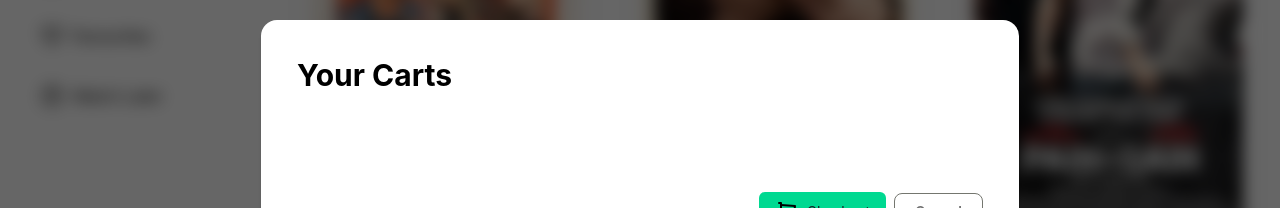
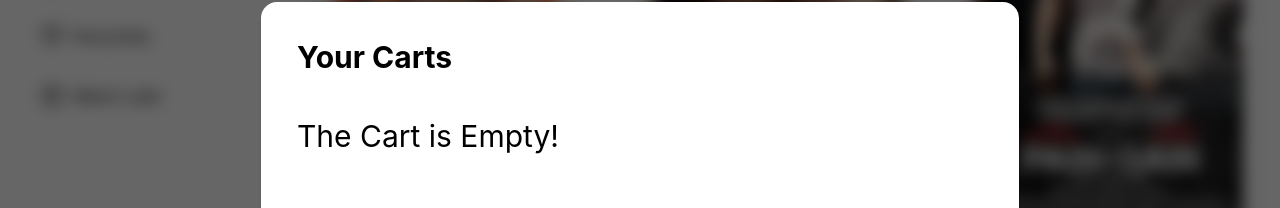
Before and after one commit to emonShimoul/RNext_React_Cine_Rental_App, a React (Vite) app: page / in a window 1280 px wide. Both pictures are taken after a click on the link 1244 px from the left and 40 px from the top of the page. Shown: the part 256-464 px from the top of the page. Built offline with nearby package versions, Linux system fonts and the light colour scheme.

Commit message:
add UI for empty cart

```diff
--- a/src/cine/CartDetails.jsx
+++ b/src/cine/CartDetails.jsx
@@ -25,8 +25,11 @@ const CartDetails = ({ onClose }) => {
             Your Carts
           </h2>
           <div className="space-y-8 lg:space-y-12 max-h-112.5 overflow-auto mb-10 lg:mb-14">
-            {cartData.map((item) => (
-              <div className="grid grid-cols-[1fr_auto] gap-4">
+            {cartData.length === 0 ? (
+              <p className="text-3xl">The Cart is Empty!</p>
+            ) : (
+              cartData.map((item) => (
+                <div key={item.id} className="grid grid-cols-[1fr_auto] gap-4">
                   <div className="flex items-center gap-4">
                     <img
                       className="rounded overflow-hidden"
@@ -55,7 +58,8 @@ const CartDetails = ({ onClose }) => {
                     </button>
                   </div>
                 </div>
-            ))}
+              ))
+            )}
           </div>
           <div className="flex items-center justify-end gap-2">
             <a
```
Lines whose indentation alone changed are shown as unchanged.
